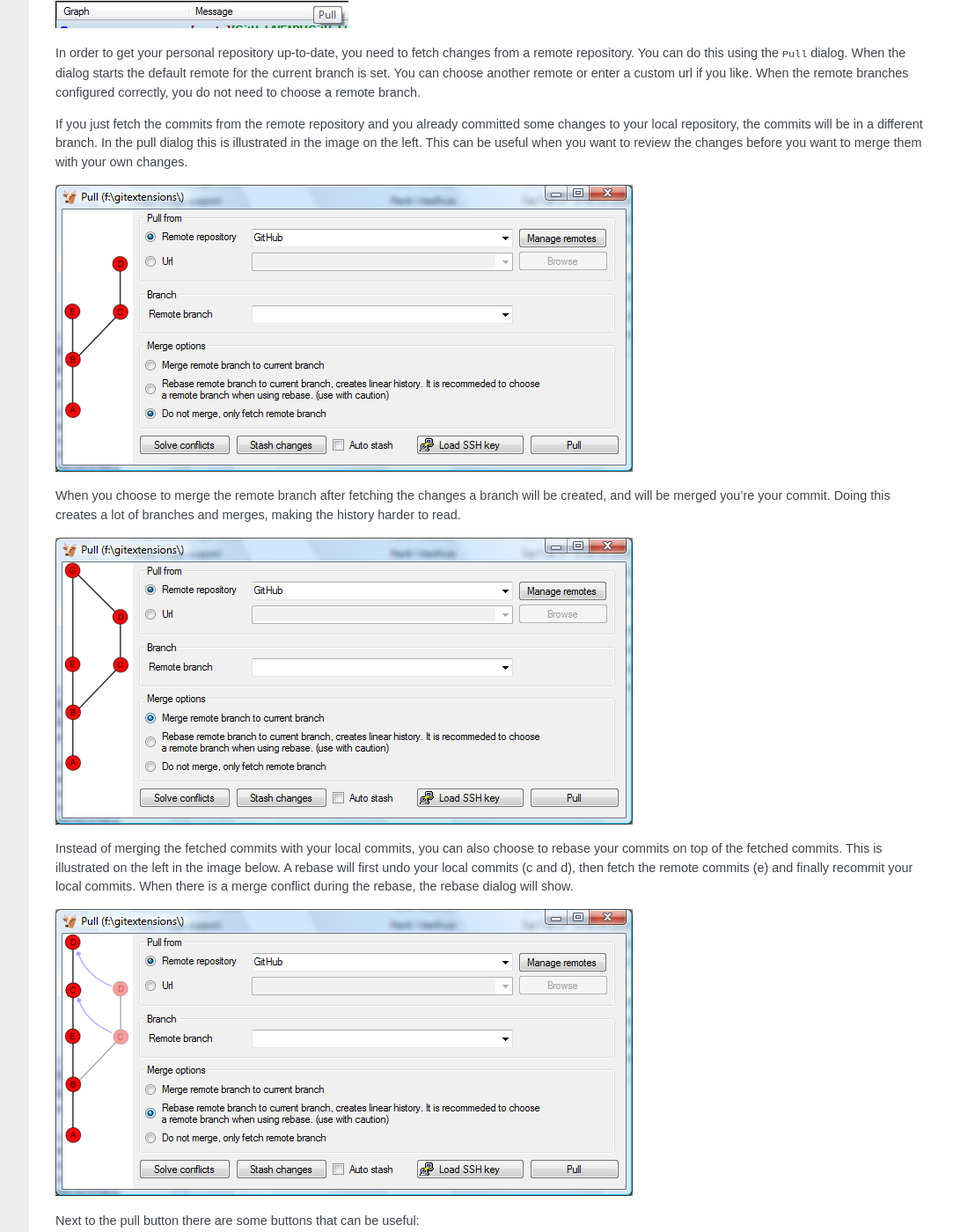
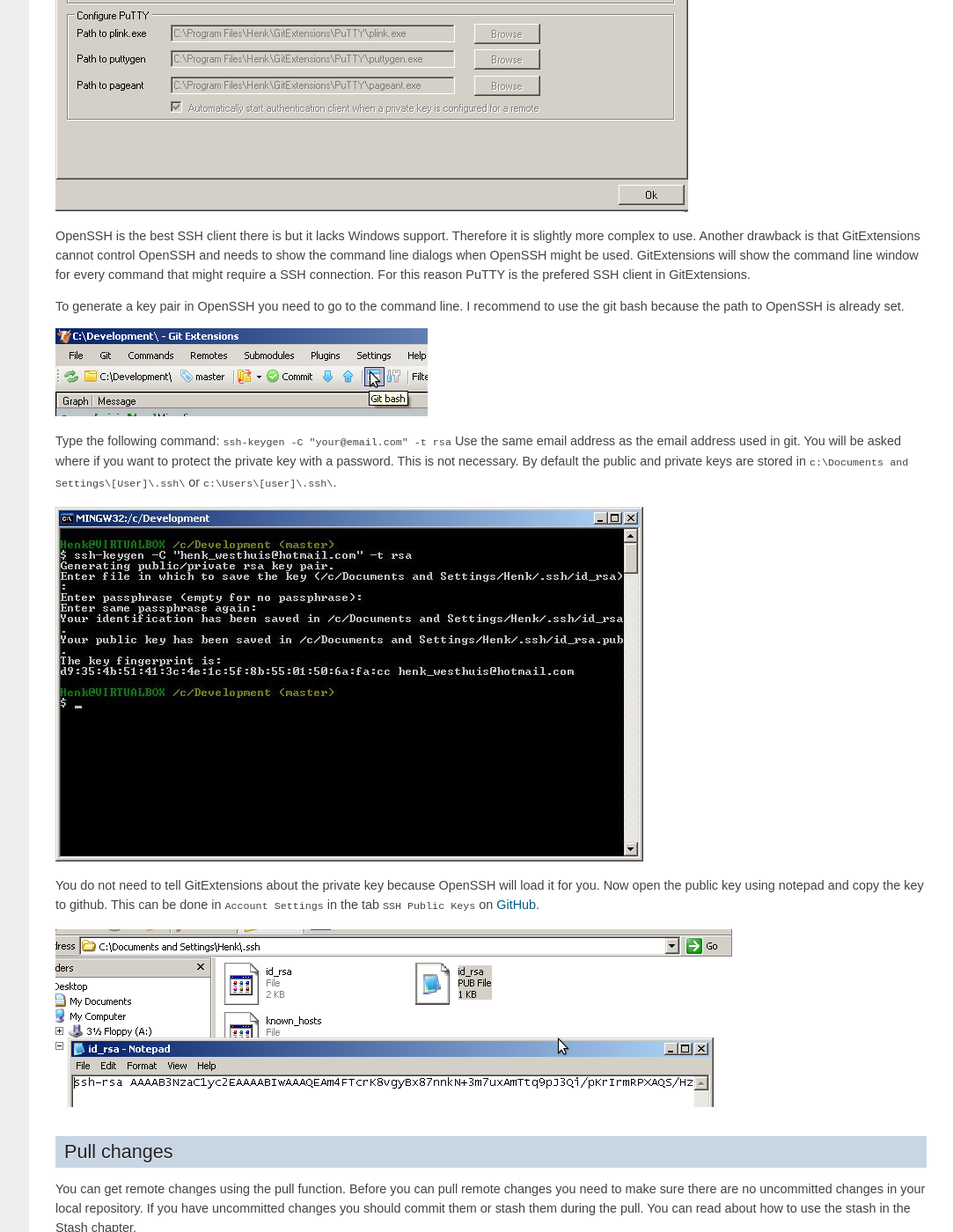
Before and after one commit to martinqt/GitExtensionsDoc, a Sphinx documentation site: the page built from source/remote_feature.rst, in a window 1280 px wide and 1400 px high, scrolled down 4157 px. Shown: the whole window at 88% size, without its empty margins (197-1280 px from the left). Built offline with Sphinx 7.4.7, drawn with Linux system fonts in a browser that asks for light colours; some of the changed text lies outside the part shown.

Commit message:
Complet doc porting

```diff
--- a/source/remote_feature.rst
+++ b/source/remote_feature.rst
@@ -85,6 +85,33 @@ This is done in the ``Manage remote repositories`` dialog.
 OpenSSH and github
 ^^^^^^^^^^^^^^^^^^
 
+When you choose to use OpenSSH you need to configure GitExtensions as shown in the screenshot below.
+
+.. image:: /images/github_openssh.png
+
+OpenSSH is the best SSH client there is but it lacks Windows support. Therefore it is slightly more complex to use.
+Another drawback is that GitExtensions cannot control OpenSSH and needs to show the command line dialogs when OpenSSH might
+be used. GitExtensions will show the command line window for every command that might require a SSH connection. For this
+reason PuTTY is the prefered SSH client in GitExtensions.
+
+To generate a key pair in OpenSSH you need to go to the command line. I recommend to use the git bash because the path to
+OpenSSH is already set.
+
+.. image:: /images/git_bash_toolbar.png
+
+Type the following command: ``ssh-keygen -C "your@email.com" -t rsa``
+Use the same email address as the email address used in git. You will be asked where if you want to protect the private
+key with a password. This is not necessary. By default the public and private keys are stored in
+``c:\Documents and Settings\[User]\.ssh\`` or ``c:\Users\[user]\.ssh\``.
+
+.. image:: /images/ssh_bash.png
+
+You do not need to tell GitExtensions about the private key because OpenSSH will load it for you. Now open the public
+key using notepad and copy the key to github. This can be done in ``Account Settings`` in the tab ``SSH Public Keys``
+on `GitHub <http://www.github.com>`_.
+
+.. image:: /images/ssh_folder.png
+
 Pull changes
 ------------
 
```
Also changed, not shown: progress.md (+3 -3 lines), source/images/git_bash_toolbar.png (added), source/images/github_openssh.png (added), source/images/ssh_bash.png (added), source/images/ssh_folder.png (added).
